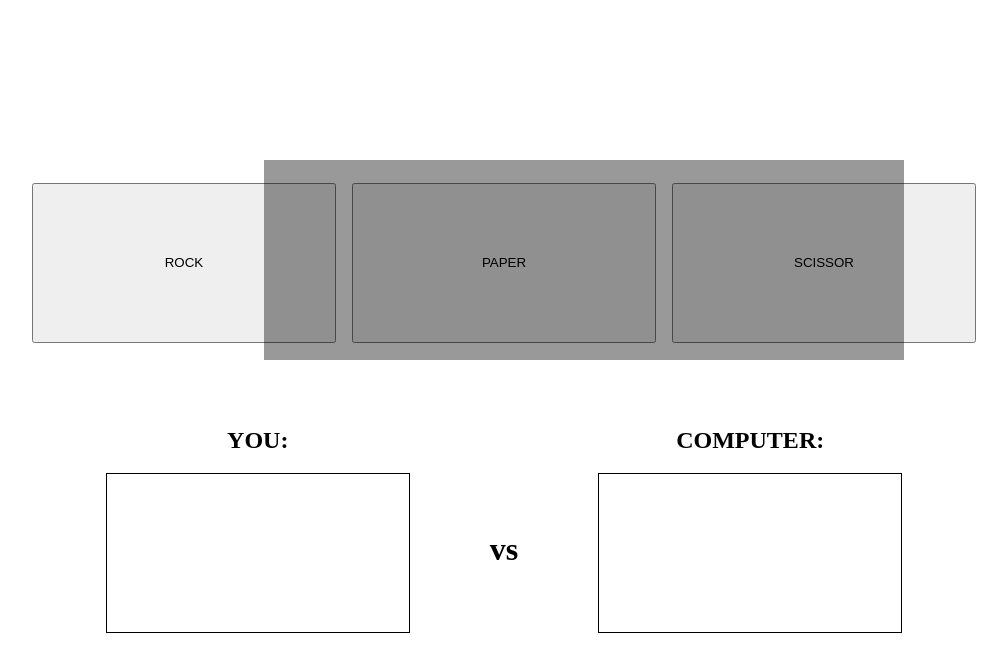
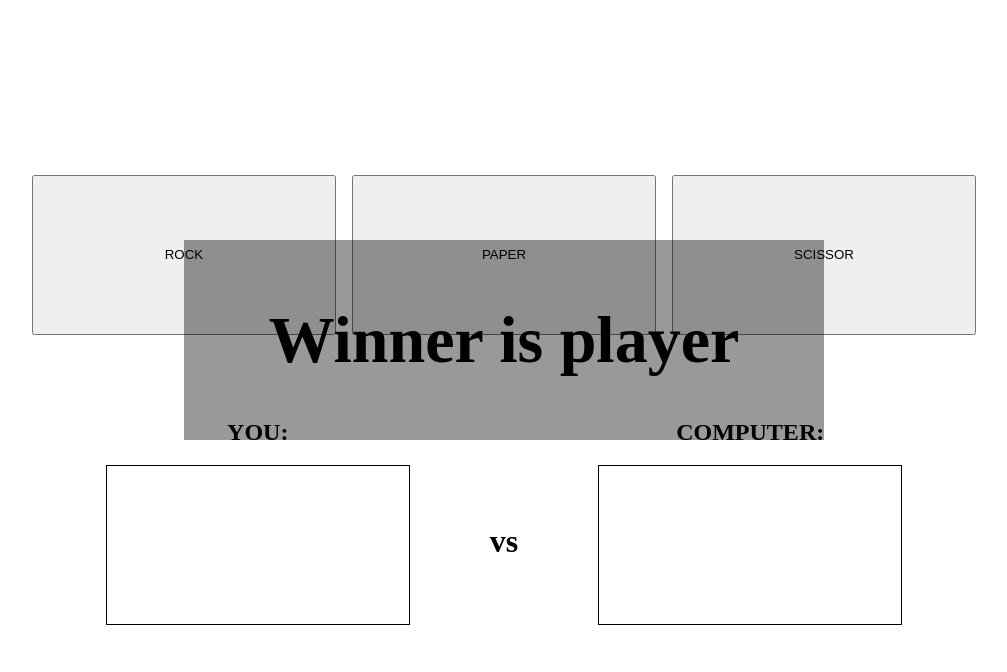
Before and after one commit to FransAlexander/Rock-Paper-Scissor, a plain HTML site: page index.html in a window 1280 px wide. Shown: the whole page, without its empty margins (136-1143 px from the left). Drawn offline with Linux system fonts and the light colour scheme.

Commit message:
add popup box

```diff
--- a/index.html
+++ b/index.html
@@ -9,7 +9,7 @@
     <title>Rock-Paper-Scissor</title>
 </head>
 <body>
-    <div class="winner"></div>
+    <div class="winner"><h1 class="winner_player">Winner is player</h1></div>
     <div class="container">
         <div class="btncontainer">
             <button class="btn rock">ROCK</button>
--- a/style.css
+++ b/style.css
@@ -1,13 +1,19 @@
 *{
     box-sizing: border-box;
+
 }
+body{
+    margin: 0;
+    padding: 0;
 
+}
 .container{
     display: flex;
     flex-direction: column;
     justify-content: center;
     align-items: center;
     height: 100vh;
+
 
 }
 
@@ -62,23 +68,19 @@ h2{
 }
 
 .winner{
-    display: inline; /* Hidden by default */
+    display: flex;
+    justify-content: center;
+    align-items: center;
     position: fixed; /* Stay in place */
     z-index: 1; /* Sit on top */
-
-    left: 25rem;
-    top: 10rem;
+    left: 25vw;
+    top: 30vh;
     width: 50%; /* Full width */
     height: 25%; /* Full height */
-    overflow: auto; /* Enable scroll if needed */
-    background-color: rgb(0,0,0); /* Fallback color */
     background-color: rgba(0,0,0,0.4); /* Black w/ opacity */
 }
 
-.winner_content{
-    background-color: #fefefe;
-    margin: 15% auto; /* 15% from the top and centered */
-    padding: 20px;
-    border: 1px solid #888;
-    width: 80%; /* Could be more or less, depending on screen size */
+.winner_player, .winner_computer{
+    margin: 0;
+    font-size: 66px;
 }
```
